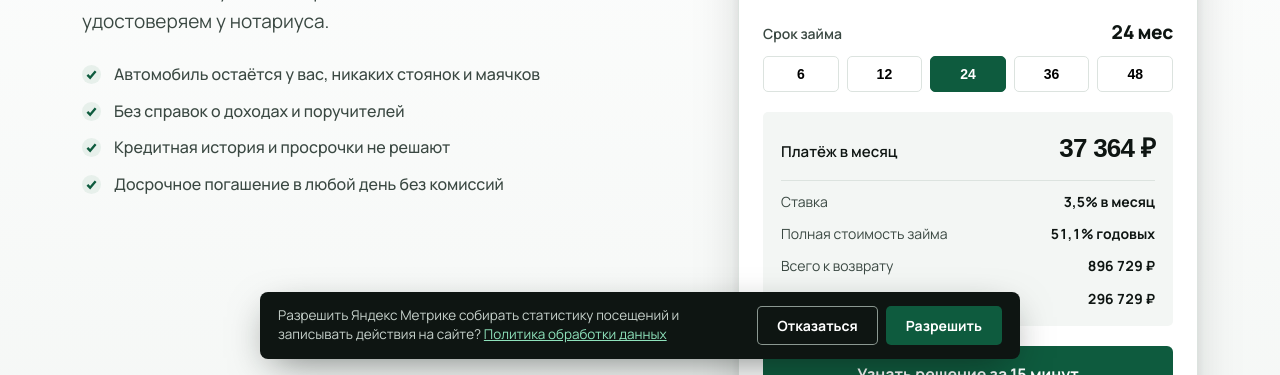
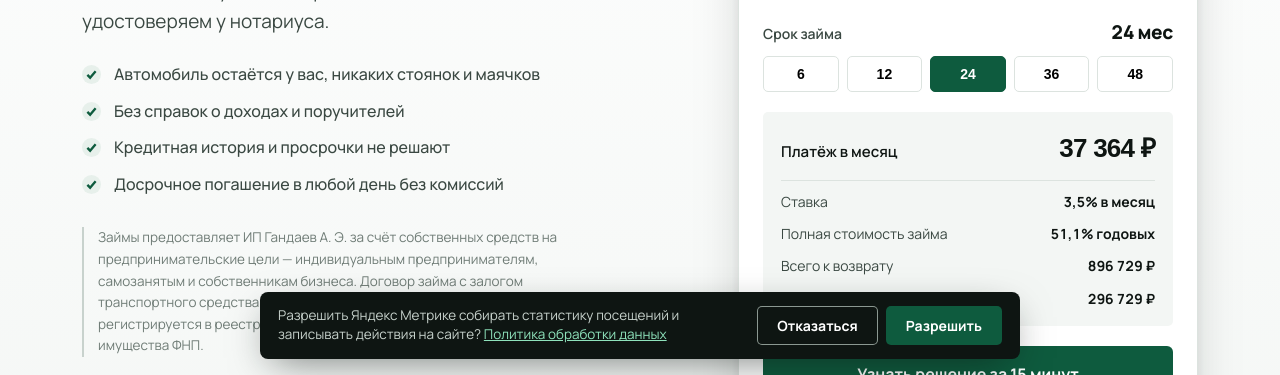
Before and after one commit to Gandaev-a/tulpar-finance, a plain HTML site: page index.html in a window 1280 px wide. Shown: the part 425-800 px from the top of the page. Drawn offline with Linux system fonts and the light colour scheme; a web font is replaced by a local one.

```diff
--- a/index.html
+++ b/index.html
@@ -397,6 +397,7 @@ footer a:hover{color:#fff}
         <li><span class="check"><svg viewBox="0 0 12 12"><path d="M1.5 6.5 4.5 9.5 10.5 2.5"/></svg></span> Кредитная история и просрочки не решают</li>
         <li><span class="check"><svg viewBox="0 0 12 12"><path d="M1.5 6.5 4.5 9.5 10.5 2.5"/></svg></span> Досрочное погашение в любой день без комиссий</li>
       </ul>
+      <p class="hero-note">Займы предоставляет ИП Гандаев А. Э. за счёт собственных средств на предпринимательские цели — индивидуальным предпринимателям, самозанятым и собственникам бизнеса. Договор займа с залогом транспортного средства удостоверяется нотариусом, залог регистрируется в реестре уведомлений о залоге движимого имущества ФНП.</p>
     </div>
 
     <!-- CALCULATOR -->
```
